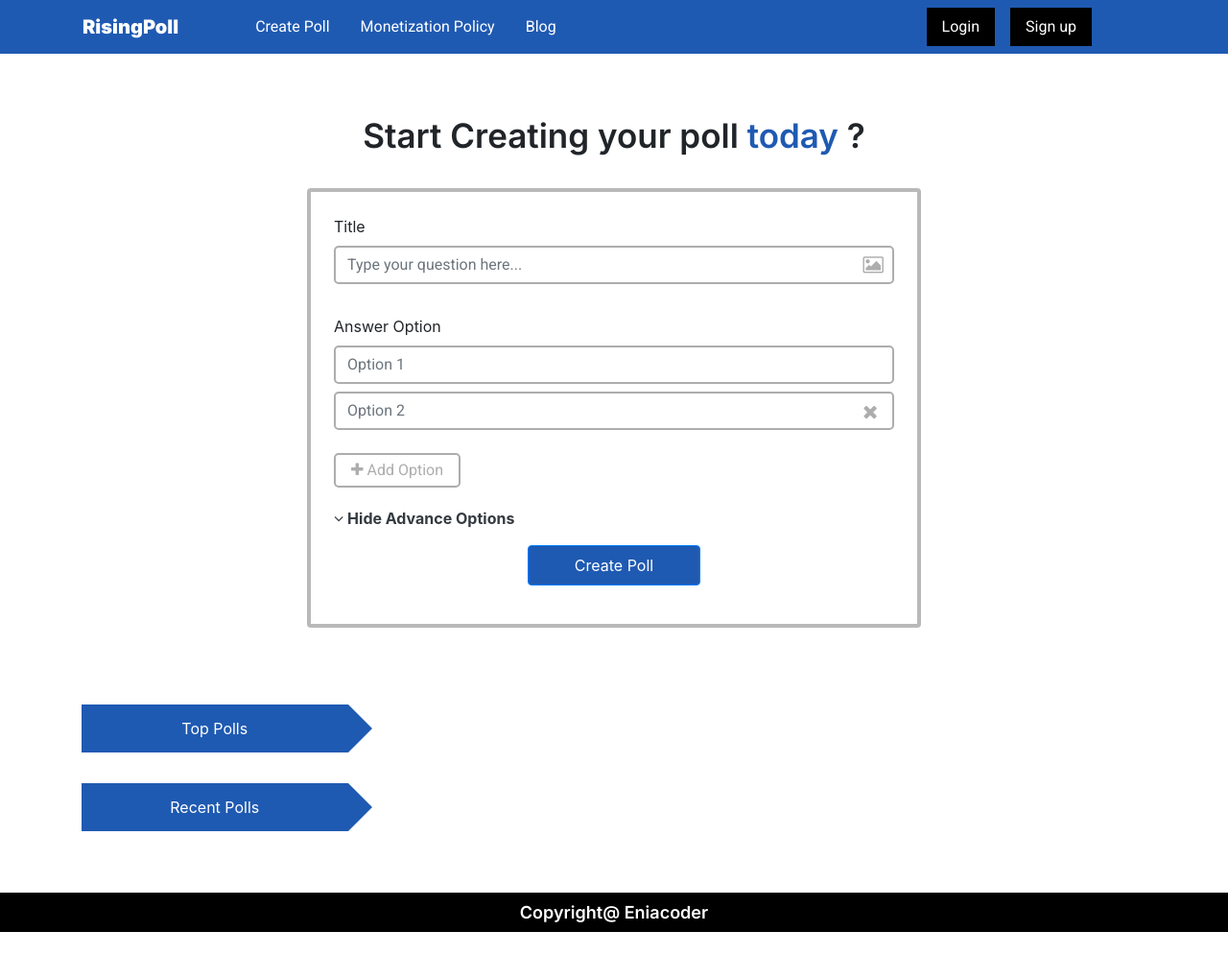
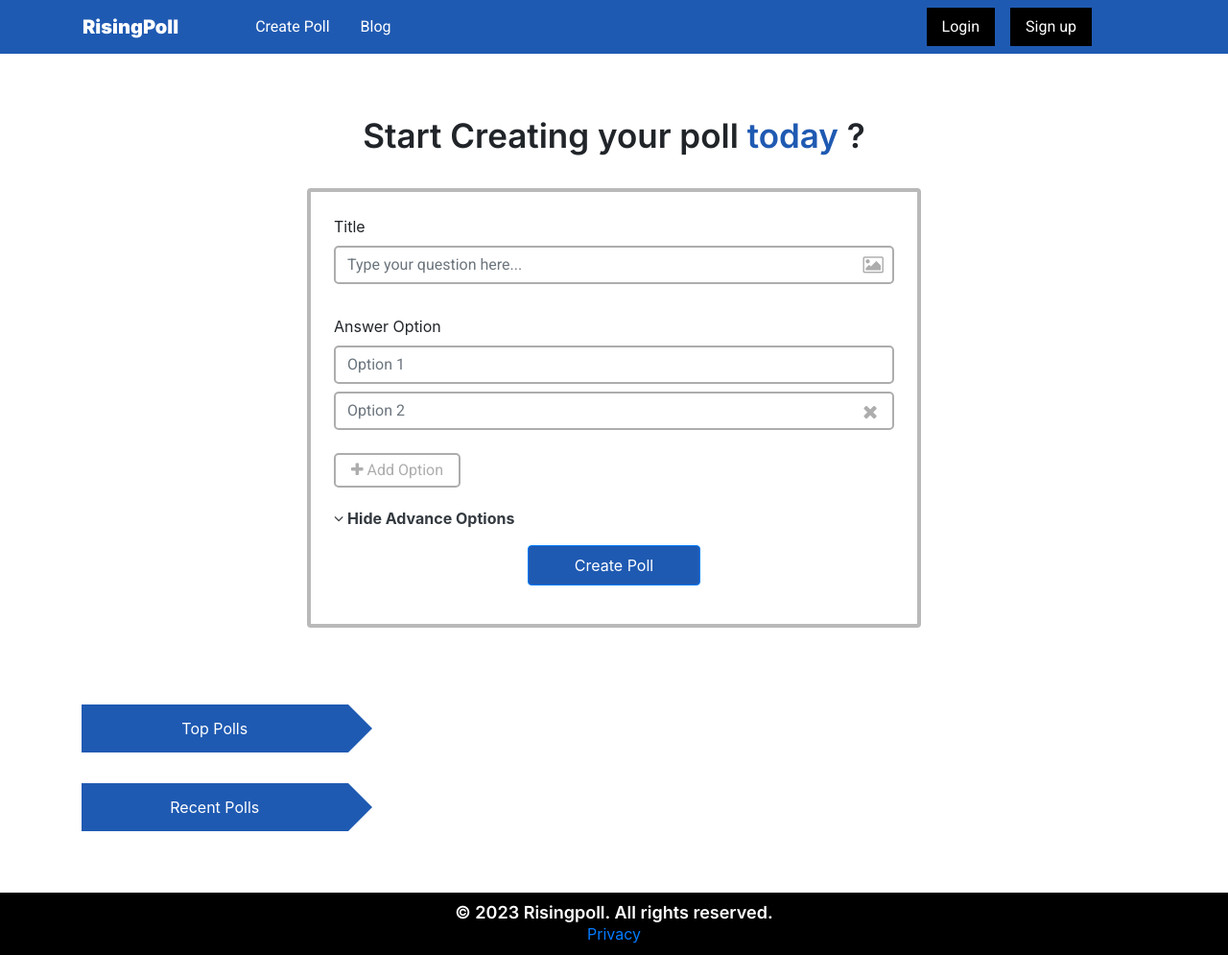
Before and after one commit to ravindramalani/risingpoll, a CodeIgniter app: page /polling_site/index.php/manage/create_page in a window 1280 px wide. Shown: the whole page at 96% size. Before the commit the page ends 971 px from the top, so only its background shows below. Run offline with CodeIgniter, Linux system fonts and the light colour scheme; tables that the repository leaves empty or names only in its code hold one stand-in row (values such as "Sample post"); data that the repository does not hold is empty; some libraries are stand-ins or nearby versions.

Commit message:
1. changes in url 2. change in hyperlink

```diff
--- a/application/config/config.php
+++ b/application/config/config.php
@@ -23,7 +23,7 @@ defined('BASEPATH') OR exit('No direct script access allowed');
 | a PHP script and you can easily do that on your own.
 |
 */
-$config['base_url'] = 'http://localhost/risingpoll/';
+$config['base_url'] = 'http://localhost/polling_site/';
 /*
 
 /*
--- a/application/config/routes.php
+++ b/application/config/routes.php
@@ -50,6 +50,11 @@ defined('BASEPATH') OR exit('No direct script access allowed');
 |		my-controller/my-method	-> my_controller/my_method
 */
 $route['poll/(:any)'] = "manage/user_share/$1";
+$route['privacy'] = "manage/privacy";
+$route['login'] = "auth/login";
+$route['signup'] = "auth/signup";
+$route['signup'] = "auth/signup";
+$route['create'] = "manage/create_page";
 $route['default_controller'] = 'manage';
 $route['404_override'] = '';
 $route['translate_uri_dashes'] = FALSE;
--- a/application/controllers/Manage.php
+++ b/application/controllers/Manage.php
@@ -13,7 +13,23 @@ class Manage extends CI_Controller {
 
     public function index()
     {
-		$this->load->view('frontent/common/header');
+        $data['meta_title'] = 'RisingPoll: Create your poll';
+        $data['meta'] = '
+        <meta name="keywords" content="risingpoll,polls,how to create polls online, voting poll onine, how to create risingpoll, create poll on whatsapp, poll maker online,survey maker onine">
+        <meta name="description" content="Create surveys, real-time polls and online voting at no cost with RisingPoll. Creating a poll with us only take few seconds and now you can create polls online without any registration.">
+        <meta name="subject" content="Online voting polls">
+        <meta name="copyright" content="Risingpoll.com">
+        <meta name="language" content="En">
+        <meta name="pagename" content="RisingPoll: Create your poll">
+        <meta name="coverage" content="Worldwide">
+        <meta name="distribution" content="Global">
+        <meta name="target" content="all">
+        <meta name="og:type" content="Online voting poll">
+        <meta name="og:site_name" content="RisingPoll">
+        <meta property="og:locale" content="en" />
+        <meta name="og:description" content="Create surveys, real-time polls and online voting at no cost with RisingPoll. Creating a poll with us only take few seconds and now you can create polls online without any registration.">
+        ';
+		$this->load->view('frontent/common/header',$data);
 		$this->load->view('frontent/home');
 		$this->load->view('frontent/common/footer');
     }
@@ -23,9 +39,25 @@ class Manage extends CI_Controller {
         $this->load->view('frontent/common/footer');
     }
     public function create_page(){
+        $data['meta_title'] = 'Create a Poll - Free Poll Maker - Risingpoll.com';
+        $data['meta'] = '
+        <meta name="keywords" content="risingpoll,polls,how to create polls online, voting poll onine, how to create risingpoll, create poll on whatsapp, poll maker online,survey maker onine">
+        <meta name="description" content="Create surveys, real-time polls and online voting at no cost with RisingPoll. Creating a poll with us only take few seconds and now you can create polls online without any registration.">
+        <meta name="subject" content="Online voting polls">
+        <meta name="copyright" content="Risingpoll.com">
+        <meta name="language" content="En">
+        <meta name="pagename" content="Create Online Poll - Risingpoll">
+        <meta name="coverage" content="Worldwide">
+        <meta name="distribution" content="Global">
+        <meta name="target" content="all">
+        <meta name="og:type" content="Online voting poll">
+        <meta name="og:site_name" content="RisingPoll">
+        <meta property="og:locale" content="en" />
+        <meta name="og:description" content="Create surveys, real-time polls and online voting at no cost with RisingPoll. Creating a poll with us only take few seconds and now you can create polls online without any registration.">
+        ';
         $data['top_poll'] = $this->db_create_poll->top_poll();
         $data['recent_poll'] = $this->db_create_poll->recent_poll();
-        $this->load->view('frontent/common/header');
+        $this->load->view('frontent/common/header',$data);
         $this->load->view('frontent/create_page',$data);
         $this->load->view('frontent/common/footer');
     }
@@ -138,7 +170,7 @@ class Manage extends CI_Controller {
                 redirect();
             }
         }else{
-            redirect(base_url('manage/user_share/'.$share_id));
+            redirect(base_url('poll/'.$share_id));
         }
     }
     public function user_share($share_id){
--- a/application/views/frontent/common/footer.php
+++ b/application/views/frontent/common/footer.php
@@ -5,27 +5,11 @@
     } */
 </style>
     <div class="container-fluid futter">
-        <h1 class="futterhdng">Copyright@ Eniacoder</h1>
+        <h1 class="futterhdng">© <?= date("Y") ?> Risingpoll. All rights reserved.</h1>
+        <div>
+            <a href="<?= base_url('privacy') ?>">Privacy</a>
+        </div>
     </div>
-    <!-- <script>
-        $('#vote').click(function(){
-            var formData = new FormData();
-            formData.append('option', $('input[name="option"]:checked').val());
-
-            fetch(`<?php echo base_url('manage/response/'.$poll_data['share_id']) ?>`, {
-                method: "POST",
-                body: formData,
-            })
-            .then(res => res.json() )
-            .then(data => console.log(data.msg));
-        })
-    </script> -->
-    <!-- <script>
-       $('#result , #back').click(function(){
-            $('.opt').toggle('false');
-            $('.box-result').toggle('false');
-       })
-    </script> -->
 
 <script>
 var i=2;
--- a/application/views/frontent/common/header.php
+++ b/application/views/frontent/common/header.php
@@ -2,13 +2,13 @@
 <html lang="en">
 <?php
 $url = base_url();
-$title = 'RisingPoll: Lets Poll';
+$title = $meta_title;;
 if(isset($poll)){
 $title = $poll->title;
     if(isset($poll->head_img)){
         $og_img = base_url('assets/image_poll/'.$poll->head_img);
     }else{
-        $og_img = base_url('assets/image_poll/'.$poll->head_img);
+        $og_img = base_url('assets/').'image_share.png' ;
     }
 }else{
     $og_img = base_url('assets/').'image_share.png' ;
@@ -16,10 +16,15 @@ $title = $poll->title;
 
 ?>
 <head>
+    <title><?= $title; ?></title>
     <meta charset="UTF-8">
     <meta http-equiv="X-UA-Compatible" content="IE=edge">
+    <meta name="google-site-verification" content="XRswGKaRFmUkhpKGCwAjii5YfVIgbb9BGUxgno2hYng" />
     <meta name="viewport" content="width=device-width, initial-scale=1.0">
     <meta http-equiv="Content-Type" content="text/html;charset=UTF-8">
+    <?php
+    echo $meta;
+    ?>
     <meta property="og:title" content="<?= $title; ?>" />
     <meta property="og:url" content="<?= $url; ?>" />
     <meta property="og:image" content="<?= $og_img; ?>" />
@@ -48,9 +53,9 @@ $title = $poll->title;
     </script>
     <!-- font-awesome -->
     <link href="https://cdnjs.cloudflare.com/ajax/libs/font-awesome/5.9.0/css/all.min.css" rel="stylesheet">
-    <link rel="stylesheet" href="http://maxcdn.bootstrapcdn.com/font-awesome/4.2.0/css/font-awesome.min.css" type="text/css">
+    <link rel="stylesheet" href="https://cdnjs.cloudflare.com/ajax/libs/font-awesome/4.7.0/css/font-awesome.min.css">
     <script src="https://cdnjs.cloudflare.com/ajax/libs/jquery/3.3.1/jquery.min.js"></script>
-    <title><?= $title; ?></title>
+
     <style>
         .bg-special{
             background : black;
@@ -99,20 +104,17 @@ $title = $poll->title;
                 <?php if(!isset($signal)):?>
                 <ul class="navbar-nav">
                     <li class="nav-item mx-2">
-                        <a class="nav-link navi" href="<?= base_url('manage/create_page') ?>">Create Poll</a>
-                    </li>
-                    <li class="nav-item mx-2">
-                        <a class="nav-link navi" href="">Monetization Policy</a>
+                        <a class="nav-link navi" href="<?= base_url('create') ?>">Create Poll</a>
                     </li>
                     <li class="nav-item mx-2">
                         <a class="nav-link navi" href="<?= base_url('blog'); ?>">Blog</a>
                     </li>
                     <?php if(!$this->session->userdata('fname')){?>
                     <li class="nav-item  hide-d">
-                        <a class="nav-link navi" href="<?= base_url('auth/login') ?>">Login</a>
+                        <a class="nav-link navi" href="<?= base_url('login') ?>">Login</a>
                     </li>
                     <li class="nav-item  hide-d">
-                        <a class="nav-link navi" href="<?= base_url('auth/signup') ?>">Sign Up</a>
+                        <a class="nav-link navi" href="<?= base_url('signup') ?>">Sign Up</a>
                     </li>
                     <?php }else{?>
                     <li class="nav-item mx-2 hide-d">
@@ -148,14 +150,14 @@ $title = $poll->title;
                     </li>
                     <?php } ?>
                     <!-- <li class="nav-item mx-2">
-                        <a class="nav-link navi" href="<?= base_url('auth/signup') ?>">Sign up</a>
+                        <a class="nav-link navi" href="<?= base_url('signup') ?>">Sign up</a>
                     </li> -->
                     <?php else: ?>
                         <li class="nav-item mx-2">
-                        <a class="nav-link navi bg-special px-3" href="<?= base_url('auth/login') ?>">Login</a>
+                        <a class="nav-link navi bg-special px-3" href="<?= base_url('login') ?>">Login</a>
                     </li>
                     <li class="nav-item mx-2">
-                        <a class="nav-link navi bg-special px-3" href="<?= base_url('auth/signup') ?>">Sign up</a>
+                        <a class="nav-link navi bg-special px-3" href="<?= base_url('signup') ?>">Sign up</a>
                     </li>
                     <?php endif; ?>
 
--- a/application/views/frontent/common/sidebar.php
+++ b/application/views/frontent/common/sidebar.php
@@ -58,7 +58,7 @@ hr{
                     </a>
                 </li>
                 <li class="nav-item links">
-                    <a href="<?= base_url('manage/create_page') ?>">
+                    <a href="<?= base_url('create') ?>">
                         <i class="fa fa-flag mx-2"></i> Create poll
                     </a>
                 </li>
--- a/application/views/frontent/create_page.php
+++ b/application/views/frontent/create_page.php
@@ -1,38 +1,3 @@
-
-
-
-
-
-
-    <!-- -----------------------Create A Poll Form-------------------- -->
-
-    <!-- <div class="container cpform my-5 ">
-        <h2>Start Creating your poll today ?</h2>
-
-
-        <form class="createform">
-            <label class="formhdng">Title</label>
-            <div class="form-group">
-              <input type="text" class="form-control formhdng" id="exampleInputEmail1" aria-describedby="emailHelp" placeholder="Type your question here  ">
-            </div>
-            <label class="formhdng">Answer Options</label>
-            <div class="form-group">
-              <input type="text" class="form-control" id="exampleInputPassword1" placeholder="Option 1">
-            </div>
-            <div class="form-group">
-              <input type="text" class="form-control" id="exampleInputPassword1" placeholder="Option 2">
-            </div>
-            <div class="form-group">
-              <input type="text" class="form-control" id="exampleInputPassword1" placeholder="Option 3">
-            </div>
-
-            <button type="submit" class="btn submitbtn">Submit</button>
-
-          </form>
-
-
-    </div> -->
-
 
     <div>
         <div class="srvdiv">
@@ -157,7 +122,7 @@
                     <div class="row">
                     <?php foreach($top_poll as $value){ $result = json_decode($value['poll'])?>
                     <div class="col-md-4">
-                    <a href="<?php echo base_url('manage/user_share/'.$value['share_id']) ?>">
+                    <a href="<?php echo base_url('poll/'.$value['share_id']) ?>#create">
                         <div class="card border-0 w-100">
                           <img height="183px" class="card-img-top" src="<?php if(isset($result->head_img)){ echo base_url('assets/image_poll/'.$result->head_img); }else{  echo base_url('assets/').'image_share.png'; }?>" alt="Card image cap">
                           <div class="card-body">
@@ -194,7 +159,7 @@
                 <div class="row">
                 <?php foreach($recent_poll as $value){ $result = json_decode($value['poll'])?>
                     <div class="col-md-4">
-                    <a href="<?php echo base_url('manage/user_share/'.$value['share_id']) ?>">
+                    <a href="<?php echo base_url('poll/'.$value['share_id']) ?>#create">
                     <div class="card border-0 w-100">
                           <img height="183px" class="card-img-top" src="<?php if(isset($result->head_img)){ echo base_url('assets/image_poll/'.$result->head_img); }else{  echo base_url('assets/').'image_share.png'; }?>" alt="Card image cap">
                           <div class="card-body">
--- a/application/views/frontent/dashboard.php
+++ b/application/views/frontent/dashboard.php
@@ -192,7 +192,7 @@
             <div class="text-center">
                 <h3 class="text-danger">No Polls Available</h3>
                 <p class="">Start Creating Your Poll Today</p>
-                <a href="<?= base_url('manage/create_page') ?>" class="btn btn-primary custom my-3">Create Poll</a>
+                <a href="<?= base_url('create') ?>" class="btn btn-primary custom my-3">Create Poll</a>
             </div>
                 <?php endif; ?>
             </div>
--- a/application/views/frontent/home.php
+++ b/application/views/frontent/home.php
@@ -20,7 +20,7 @@
           </p>
           <div class="towbtn txtc mgt30 row">
             <div class="col-md-6">
-              <a href="<?= base_url('manage/create_page') ?>" class="btn btn-lg bgblk blkbtn">
+              <a href="<?= base_url('create') ?>" class="btn btn-lg bgblk blkbtn">
                 Create Poll
                 </a>
             </div>
@@ -182,7 +182,7 @@
 
     <!-- Poll monitizing divs -->
 
-    <div class="infodiv py-5">
+    <!-- <div class="infodiv py-5">
       <h1 class="infohdng">Start Monetizing Your Polls</h1>
       <div class="container msgdiv">
         <div class="row my-5">
@@ -215,7 +215,7 @@
           </div>
         </div>
       </div>
-    </div>
+    </div> -->
 
     <!-- Questions Div -->
 
--- a/assets/css/pollsite.css
+++ b/assets/css/pollsite.css
@@ -412,7 +412,10 @@
               border-radius: 2px;
               padding: 0;
             }
-
+            .col-md-4 a {
+              text-decoration: none;
+              color: black;
+            }
             #main #faq .card .card-header .btn-header-link {
               color:var(--white_color);
               display: block;
```
Also changed, not shown: application/views/frontent/login.php (+14 -3 lines), application/views/frontent/share.php (+18 -4 lines), application/views/frontent/signup.php (+14 -3 lines), application/views/frontent/user_share.php (+23 -8 lines).
